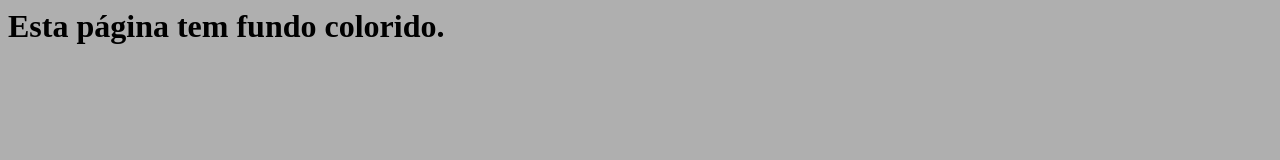
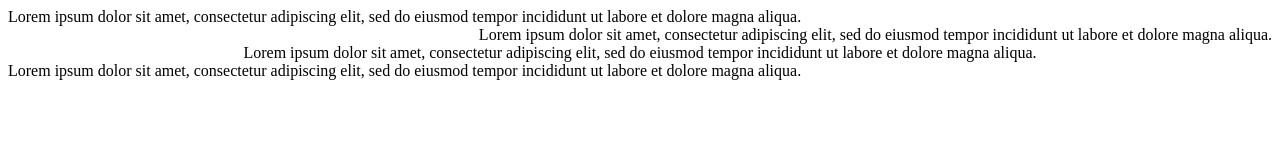
Before and after one commit to thiago-rodrigues-rocha/SWA-250823, a website: page src/index.html in a window 1280 px wide. Drawn offline with Linux system fonts and the light colour scheme.

Commit message:
Update index.html

```diff
--- a/src/index.html
+++ b/src/index.html
@@ -1,8 +1,16 @@
 <html>
     <head>
-        <title>Exemplo de body bgcolor</title>
+        <title>Atributo div align</title>
     </head>
-    <body bgcolor="#afafaf">
-        <h1>Esta página tem fundo colorido.</h1>
+    <body>
+        <div align="left">
+            Lorem ipsum dolor sit amet, consectetur adipiscing elit, sed do eiusmod tempor incididunt ut labore et dolore magna aliqua.
+        </div>
+        <div align="right"> Lorem ipsum dolor sit amet, consectetur adipiscing elit, sed do eiusmod tempor incididunt ut labore et dolore magna aliqua.
+        </div>
+        <div align="center"> Lorem ipsum dolor sit amet, consectetur adipiscing elit, sed do eiusmod tempor incididunt ut labore et dolore magna aliqua.
+        </div>
+        <div align="justify"> Lorem ipsum dolor sit amet, consectetur adipiscing elit, sed do eiusmod tempor incididunt ut labore et dolore magna aliqua.
+        </div>
     </body>
 </html>
```
